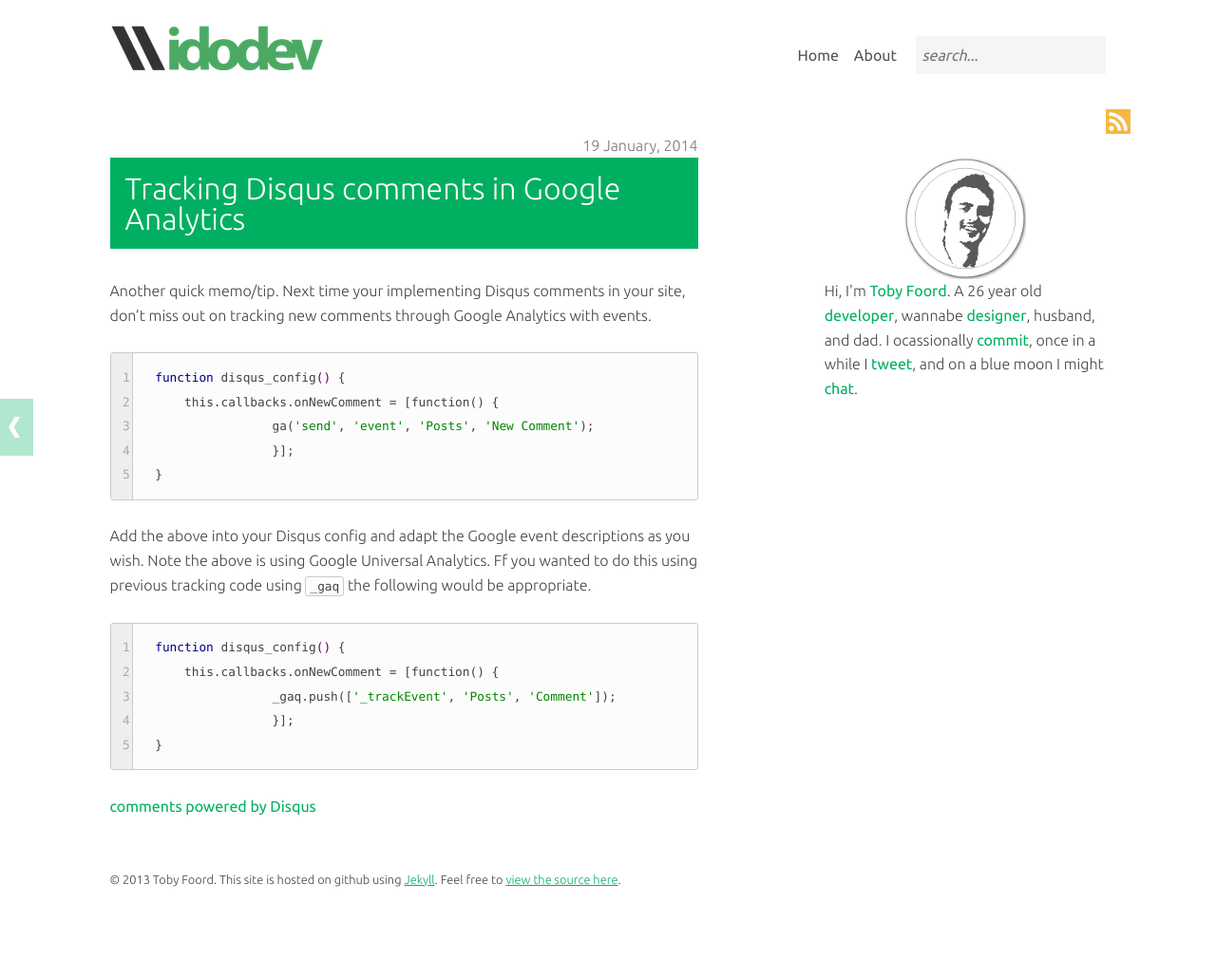
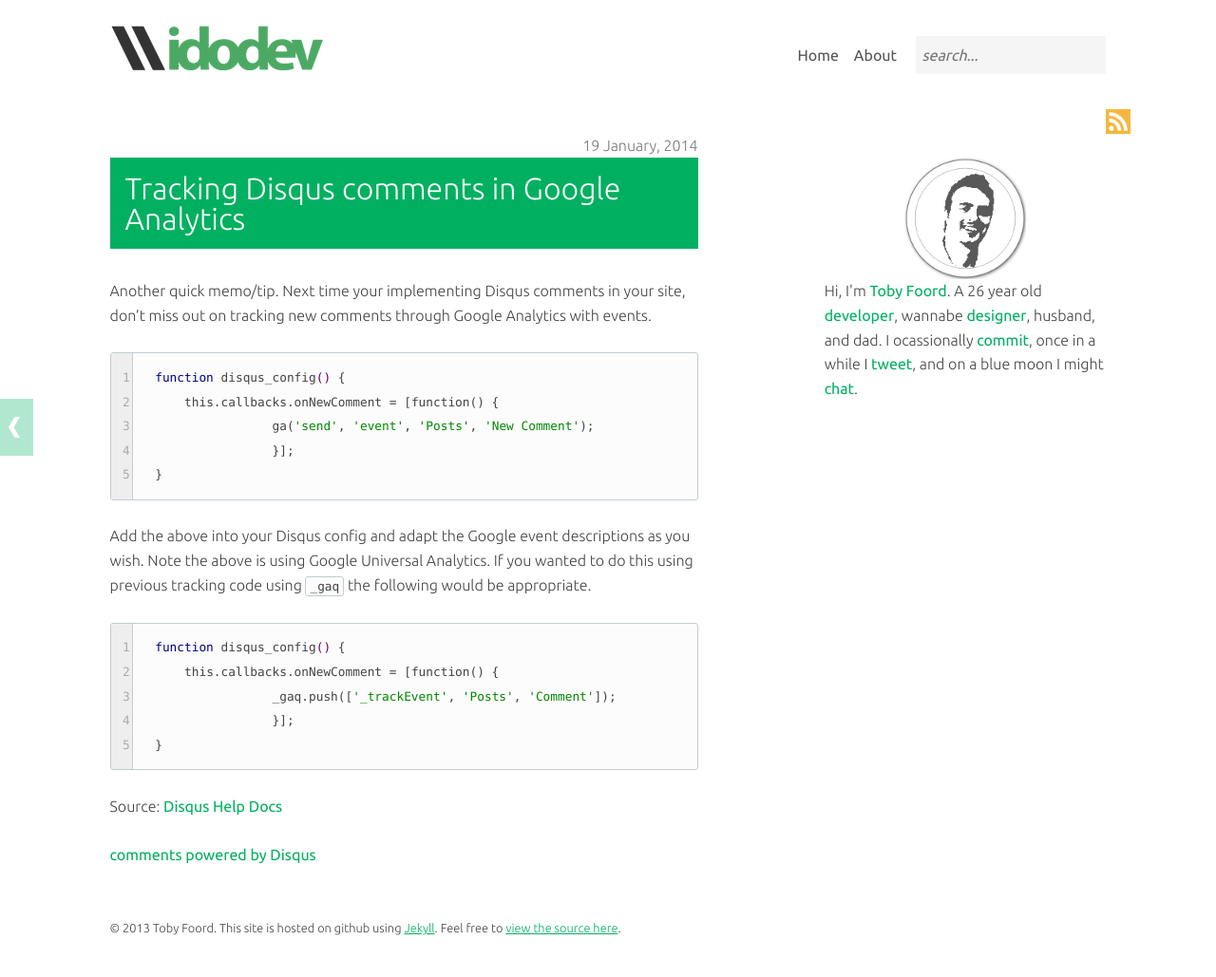
Before and after one commit to idodev/idodev.github.com, a Jekyll site: the page built from _posts/2014-01-19-tracking-disqus-comments-in-google-analytics.md, in a window 1280 px wide. Shown: the whole page at 95% size. Built offline with Jekyll 4.4.1, drawn with Linux system fonts in a browser that asks for light colours; nearby versions of some CDN libraries; Markdown is read by kramdown in place of the engine named in the settings; comment, search, counter and statistics services are not loaded; before the commit the page ends 978 px from its top, so only the background shows below that.

Commit message:
Updated 2014-01-19-tracking-disqus-comments-in-google-analytics.md

```diff
--- a/_posts/2014-01-19-tracking-disqus-comments-in-google-analytics.md
+++ b/_posts/2014-01-19-tracking-disqus-comments-in-google-analytics.md
@@ -16,10 +16,12 @@
  		}];
 	}
 
-Add the above into your Disqus config and adapt the Google event descriptions as you wish. Note the above is using Google Universal Analytics. Ff you wanted to do this using previous tracking code using `_gaq` the following would be appropriate.
+Add the above into your Disqus config and adapt the Google event descriptions as you wish. Note the above is using Google Universal Analytics. If you wanted to do this using previous tracking code using `_gaq` the following would be appropriate.
 
 	function disqus_config() {
 		this.callbacks.onNewComment = [function() {
       		_gaq.push(['_trackEvent', 'Posts', 'Comment']);
  		}];
 	}
+
+Source: [Disqus Help Docs](http://help.disqus.com/customer/portal/articles/466258-capturing-disqus-commenting-activity-via-callbacks)
```
